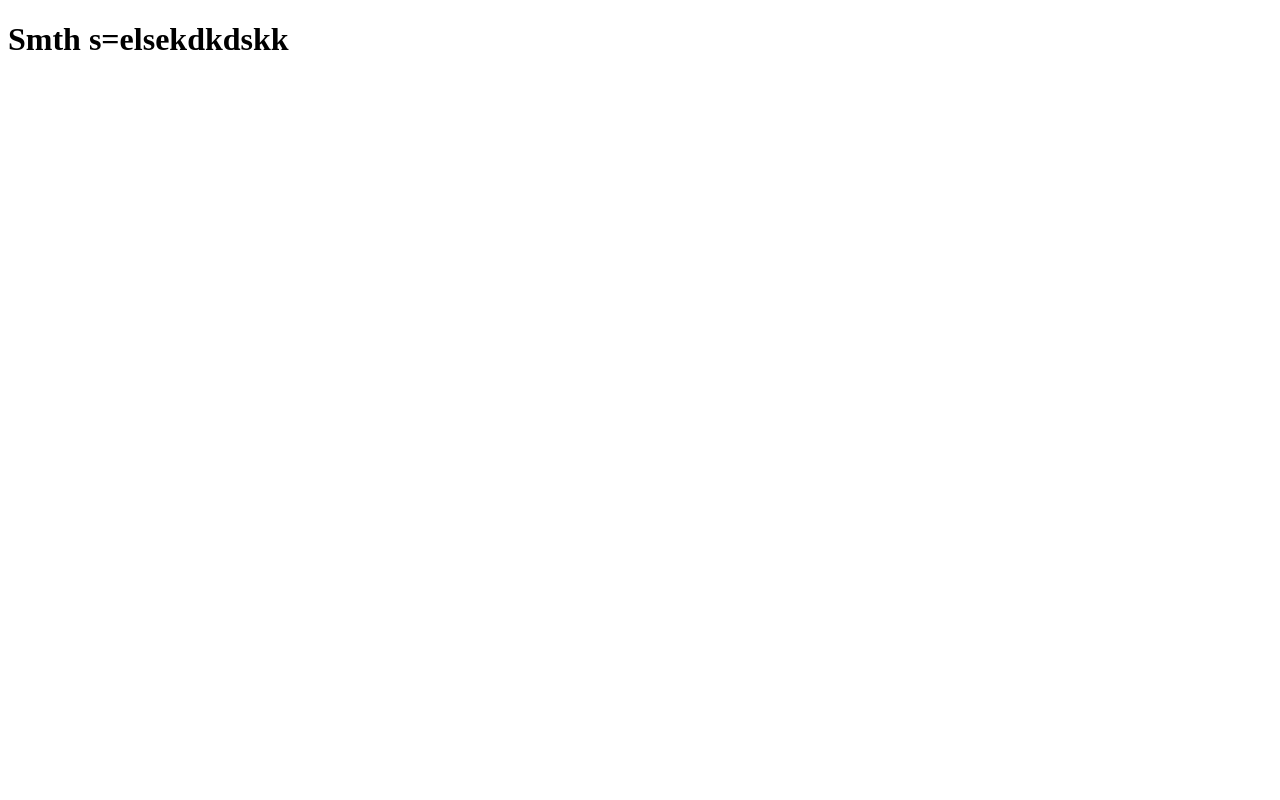
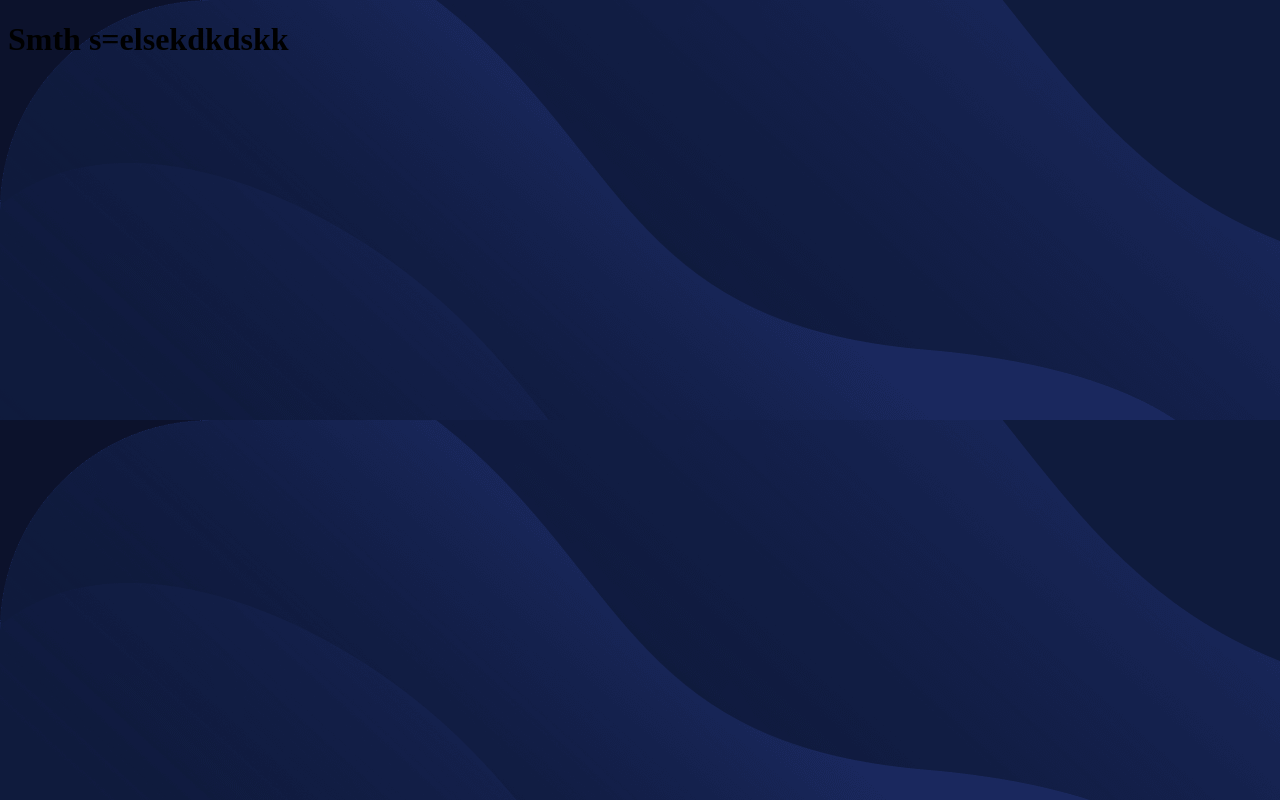
Before and after one commit to Harika004/Fylo-Page, a plain HTML site: page public/index.html in a window 1280 px wide. Drawn offline with Linux system fonts and the light colour scheme.

Commit message:
initial commit

```diff
--- a/public/index.css
+++ b/public/index.css
@@ -0,0 +1,5 @@
+body{
+    background-color: hsl(229, 57%, 11%);
+    background-image: url("./assets/bg-desktop.png");
+    background-size: auto;
+}
--- a/public/index.html
+++ b/public/index.html
@@ -4,6 +4,7 @@
     <meta charset="UTF-8">
     <meta name="viewport" content="width=device-width, initial-scale=1.0">
     <title>FyloPage</title>
+    <link rel="stylesheet" href="index.css"/>
 </head>
 <body>
     <h1>Smth s=elsekdkdskk</h1>
```
